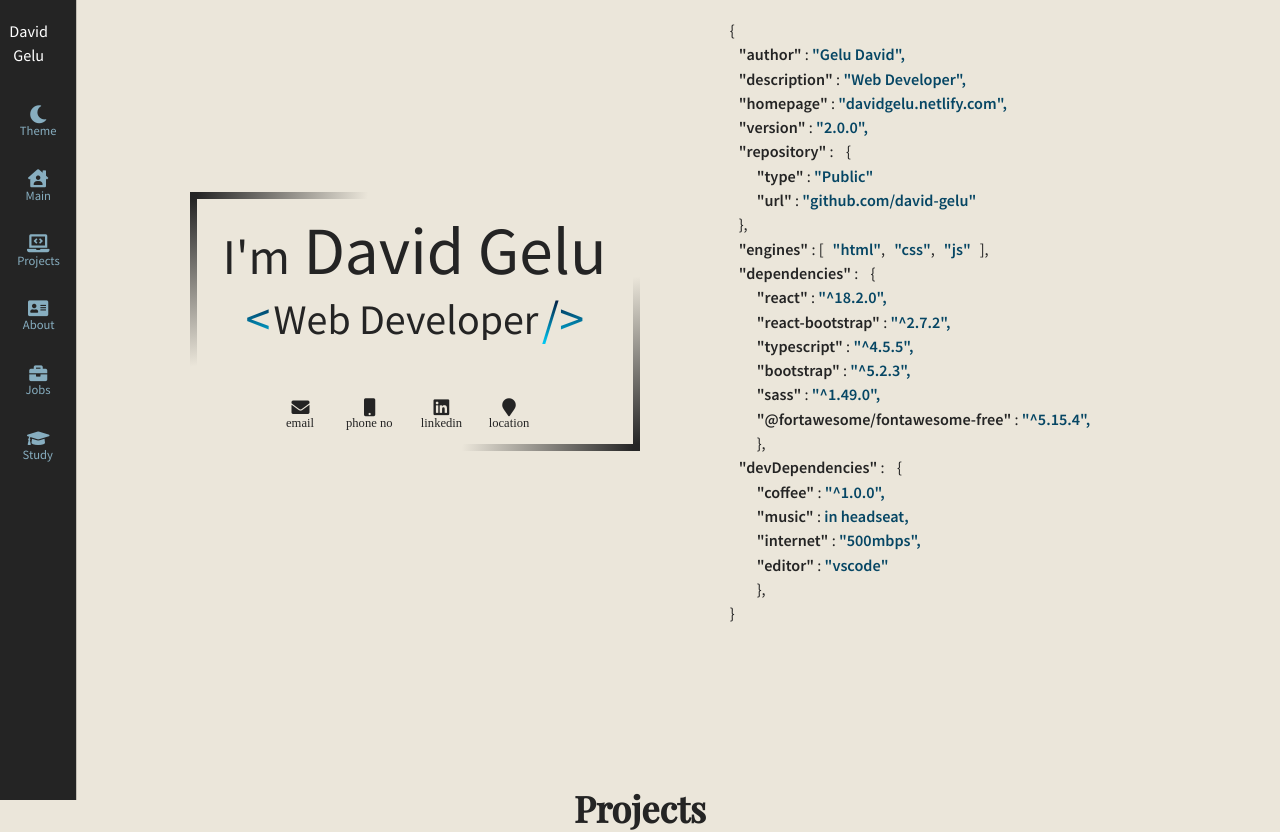
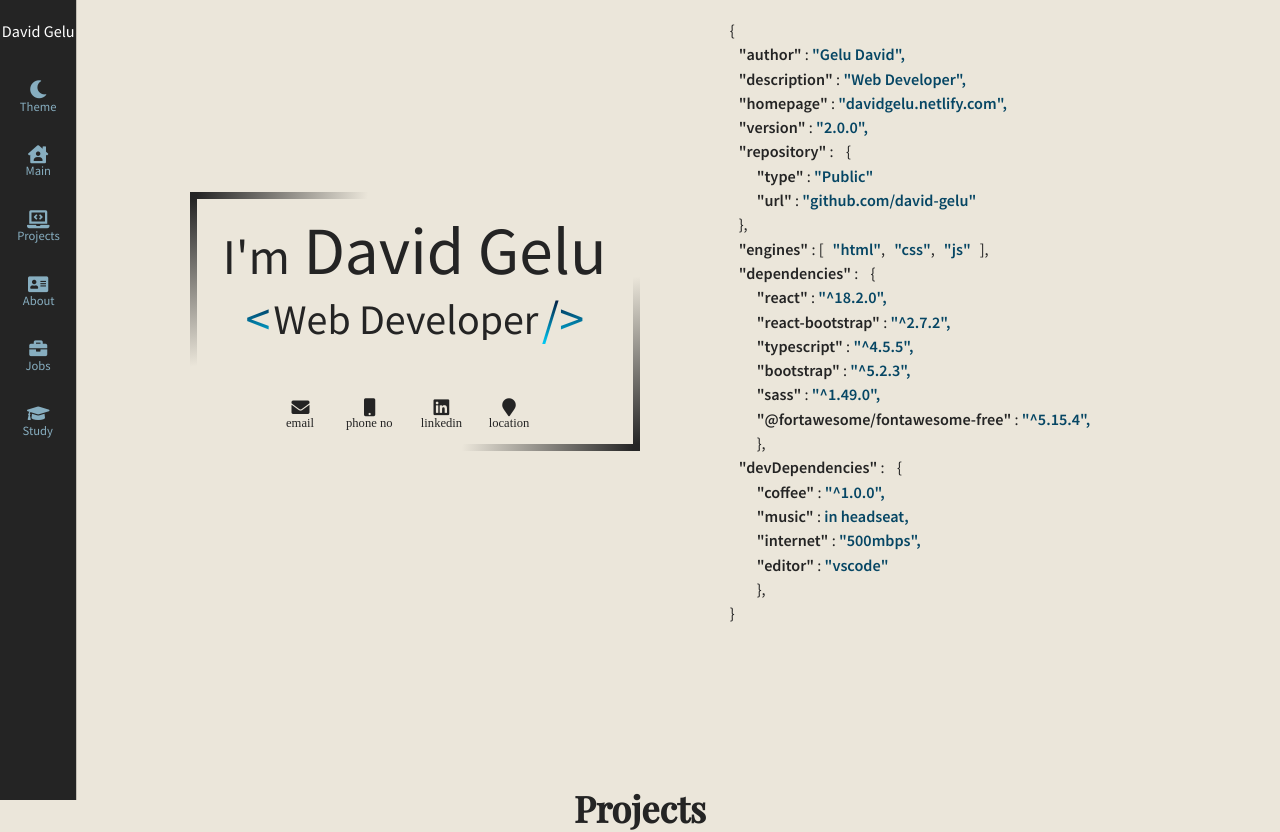
Before and after one commit to david-gelu/react-portfolio, a React (Create React App) app: page / in a window 1280 px wide. Shown: the top 832 px of the page. Built offline with nearby package versions, Linux system fonts and the light colour scheme.

Commit message:
undo name in navbvar

```diff
--- a/src/components/NavBar.tsx
+++ b/src/components/NavBar.tsx
@@ -41,7 +41,7 @@ const NavBar = () => {
       </Button>
       <Offcanvas show={show} onHide={handleClose} scroll backdrop={false}>
         <Offcanvas.Header>
-          <Button variant="primary" className='btn-name w-75 d-flex flex-wrap' size='sm' onClick={toggleShow}>
+          <Button variant="primary" className='btn-name' size='sm' onClick={toggleShow}>
             David Gelu
           </Button>
         </Offcanvas.Header>
```
